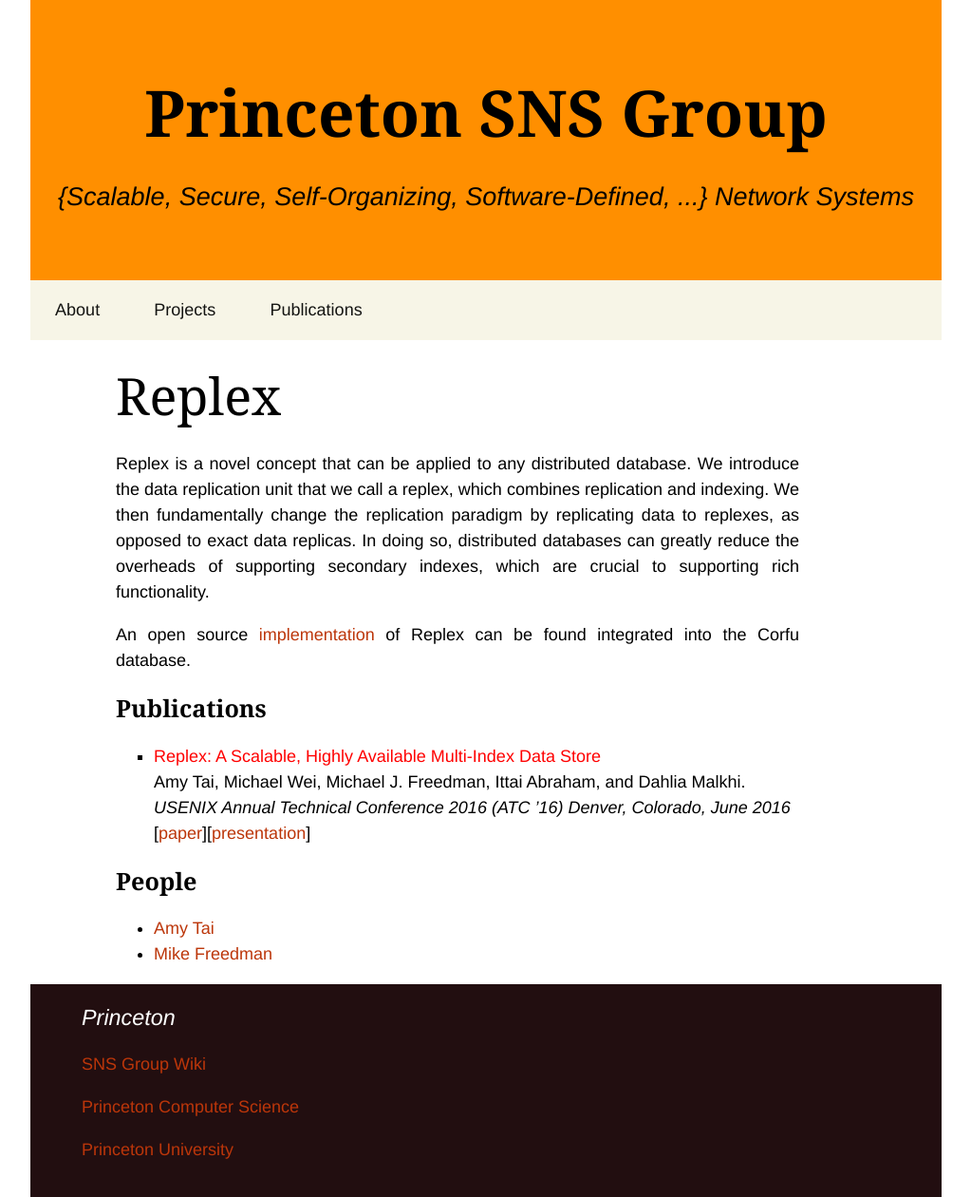
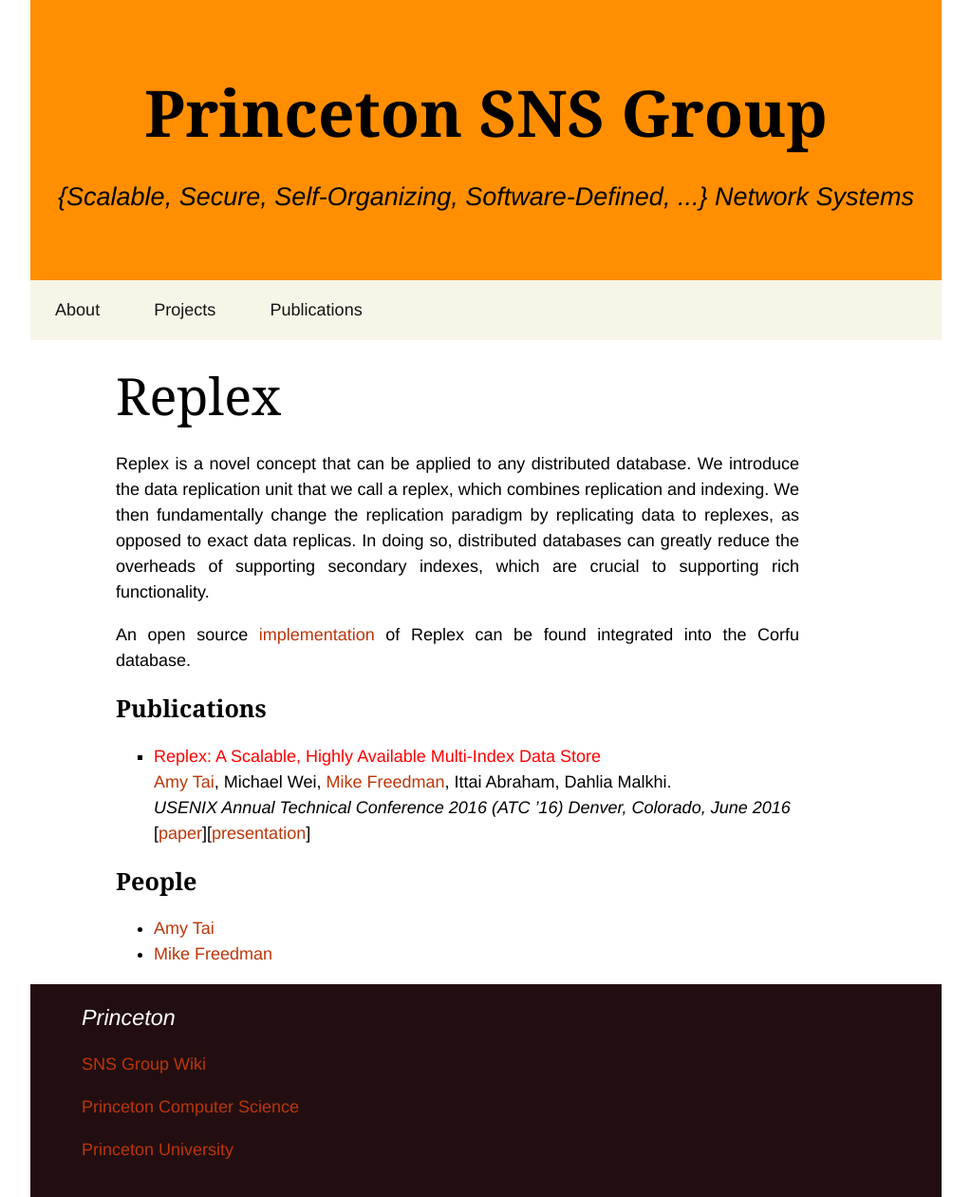
Before and after one commit to princeton-sns/www, a Jekyll site: the page built from projects/replex.md, in a window 1280 px wide. Shown: the whole page at 95% size, without its empty margins (128-1151 px from the left). Built offline with Jekyll 4.4.1, drawn with Linux system fonts in a browser that asks for light colours; some web fonts are replaced.

Commit message:
Normalize projects and publications

```diff
--- /dev/null
+++ b/_includes/author_list.html
@@ -0,0 +1,9 @@
+{%- for author in authors -%}
+{%- assign authobj = site.data.people | where: "nick", author | first -%}
+{%- if authobj -%}
+<a href="{{authobj.url}}">{{ authobj.first_name }} {{authobj.last_name}}</a>
+{%- else -%}
+{{author}}
+{%- endif -%}
+{%- unless forloop.last -%}, {% endunless %}
+{%- endfor -%}
--- a/_layouts/project.html
+++ b/_layouts/project.html
@@ -2,15 +2,18 @@
 layout: default
 ---
 {%- assign project = site.data.projects | where: "id", page.project_id | first -%}
+{% comment %}Collect all publications for this project{% endcomment %}
+{%- assign publications = site.data.publications | where: "project", project.id | sort: "year" | reverse -%}
 <article class="project">
   <h1>{{ page.title | escape }}</h1>
   {{ content }}
   <h2>Publications</h2>
   <ul class="publications">
-  {%- for publication in project.publications -%}
+  {%- for publication in publications -%}
     <li>
       <h3>{{ publication.title }}</h3>
-      <p class="authors">{{ publication.people | array_to_sentence_string }}.</p>
+      {% assign authors = publication.people %}
+      <p class="authors">{% include author_list.html %}.</p>
       <p class="venue">{{ publication.venue }}</p>
       <p>
       {%- if publication.paper -%}
```
Also changed, not shown: README.md (+25 -21 lines), _data/projects.yml (+1 -50 lines), _data/publications.yml (added, +46 -0 lines), publications.md (+5 -10 lines).
